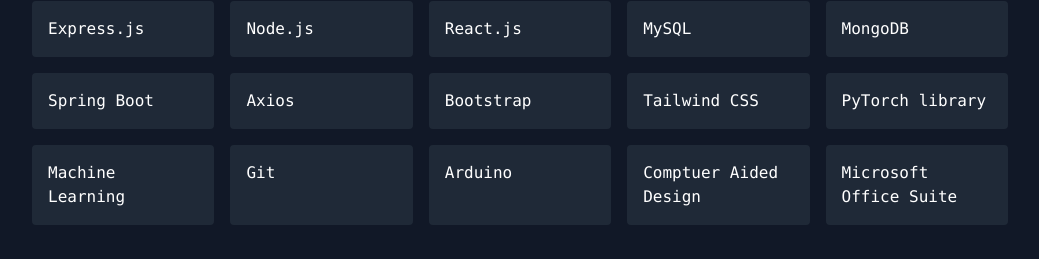
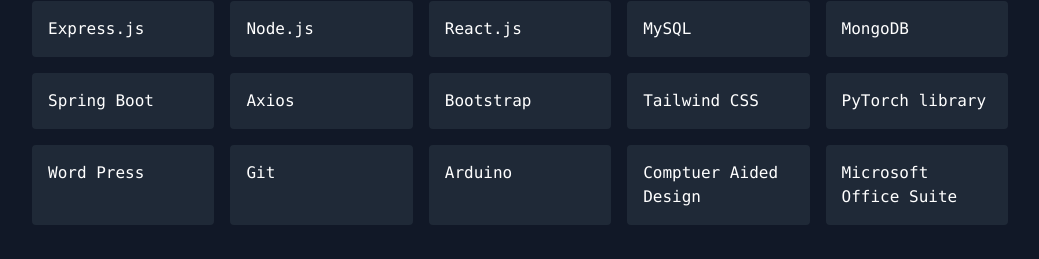
Before and after one commit to jackw00/portfolio, a React (Create React App) app: page / in a window 1280 px wide. Shown: the part 2531-2790 px from the top of the page, without its empty margins (120-1159 px from the left). Built offline with nearby package versions, Linux system fonts and the light colour scheme.

Commit message:
skills update

```diff
--- a/src/data.js
+++ b/src/data.js
@@ -50,7 +50,7 @@
   "Bootstrap",
   "Tailwind CSS",
   "PyTorch library",
-  "Machine Learning",
+  "Word Press",
   "Git",
   "Arduino",
   "Comptuer Aided Design",
```
